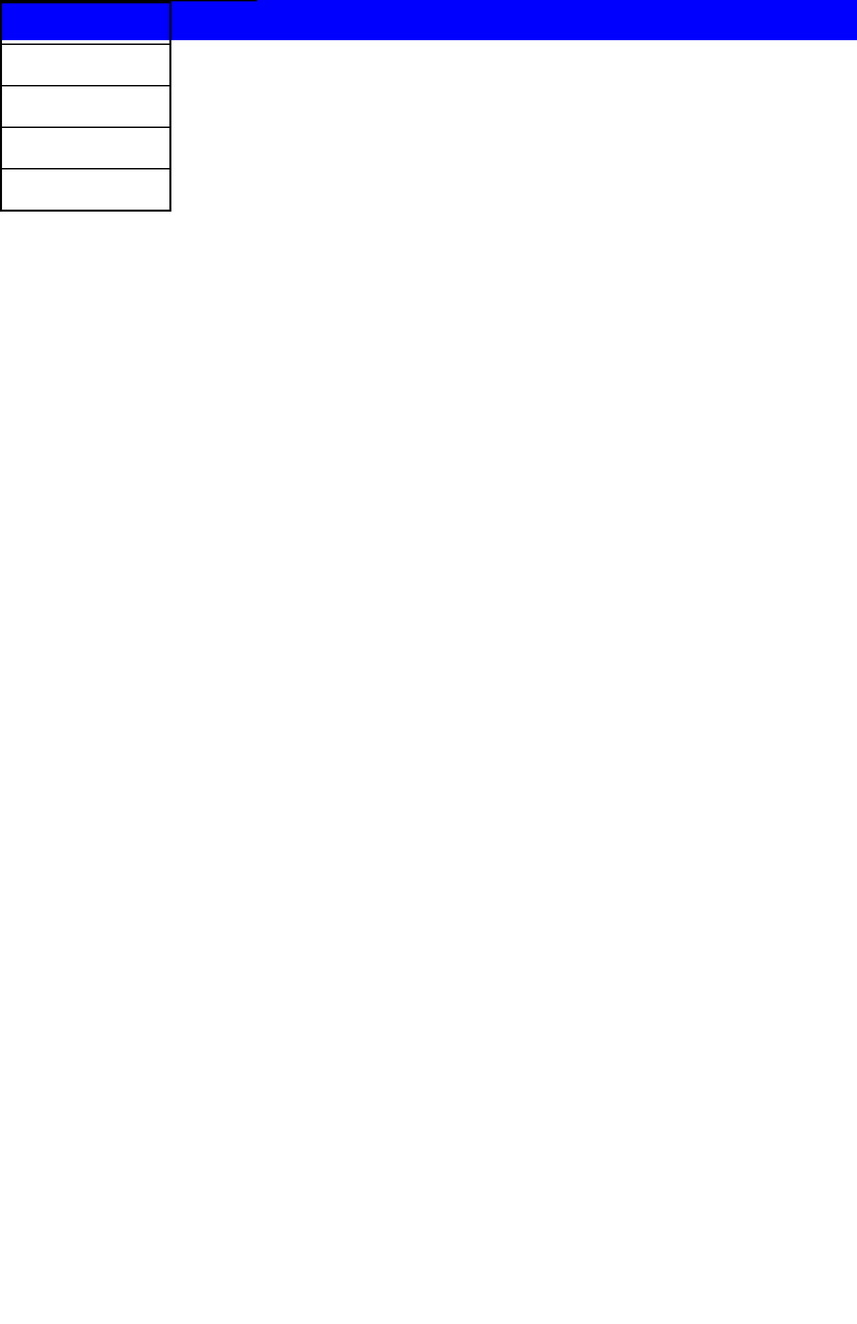
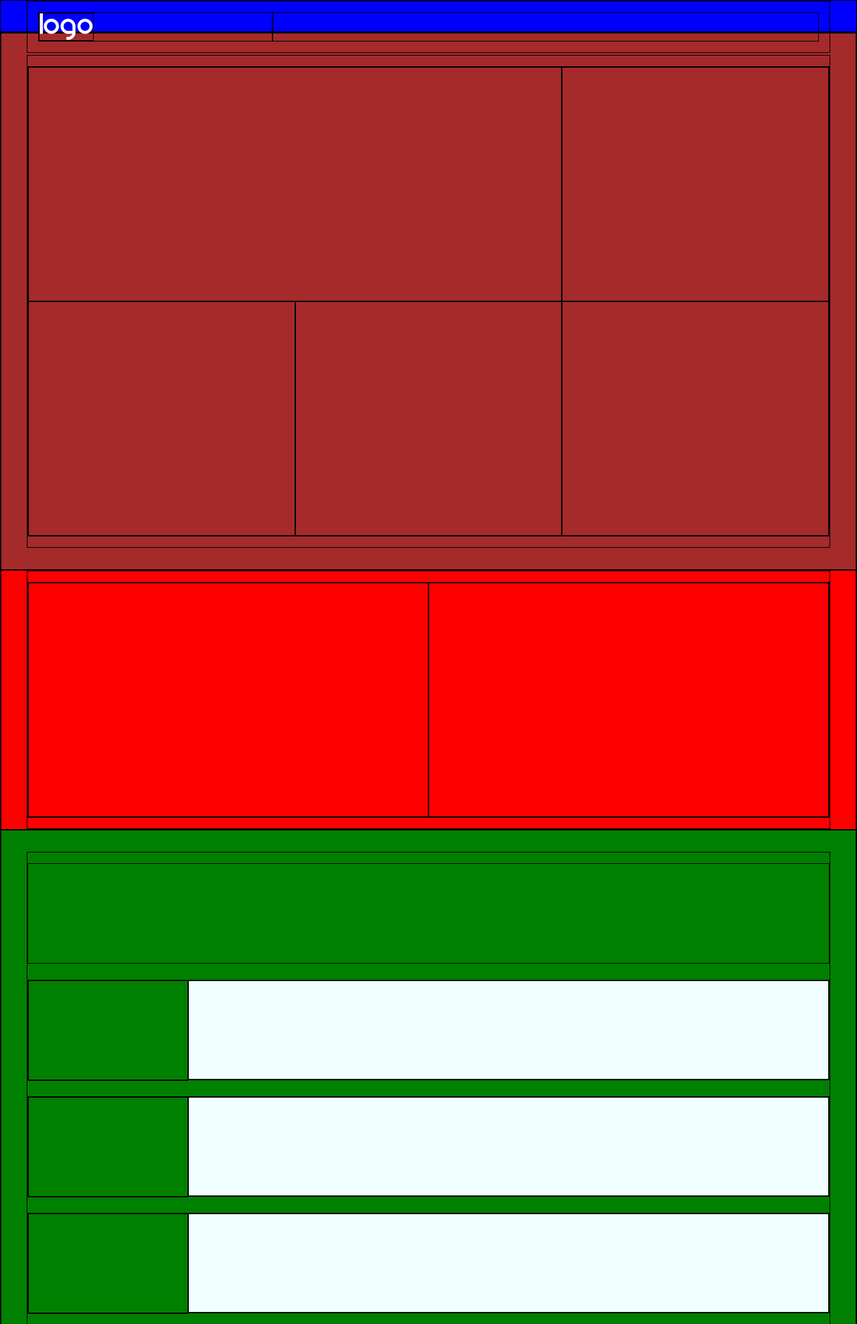
Before and after one commit to SimoneBaca/htmlcss-responsive-layout, a plain HTML site: page index.html in a window 1280 px wide. Shown: the top 1977 px of the page at 67% size. Before the commit the page ends 800 px from the top, so only its background shows below. Drawn offline with Linux system fonts and the light colour scheme.

Commit message:
responsive

```diff
--- a/index.html
+++ b/index.html
@@ -1,65 +1,99 @@
 <!DOCTYPE html>
 <html lang="en">
+
     <head>
+        <title>Document</title>
+
         <meta charset="UTF-8">
         <meta http-equiv="X-UA-Compatible" content="IE=edge">
-    <meta name="viewport" content="width=device-width, initial-scale=1.0">
-    <title>responsive-layout</title>
-    <link rel="stylesheet" href="./style.css">
-    <meta name="viewport" content="width=device-width, initial-scale=1.0">
-    <link rel="preconnect" href="https://fonts.gstatic.com">
-    <link href="https://fonts.googleapis.com/css2?family=Open+Sans:ital,wght@0,400;0,700;0,800;1,400&amp;display=swap" rel="stylesheet">
-
-</head>
-<body>
-    <header id="app_header">
-        <div class="debug">
-            <div class="logo"></div>
-            <div class="menu">
-                <ul>
-                    <li></li>
-                    <li></li>
-                    <li></li>
-                    <li></li>
-                    <li></li>
-                </ul>
-            </div>
 
 
 
+        <link rel="stylesheet"
+            href="https://cdnjs.cloudflare.com/ajax/libs/font-awesome/6.3.0/css/all.min.css"
+            integrity="sha512-SzlrxWUlpfuzQ+pcUCosxcglQRNAq/DZjVsC0lE40xsADsfeQoEypE+enwcOiGjk/bSuGGKHEyjSoQ1zVisanQ=="
+            crossorigin="anonymous" referrerpolicy="no-referrer" />
+        <meta name="viewport" content="width=device-width, initial-scale=1.0">
+        <link rel="stylesheet" href="./style.css">
+    </head>
 
+    <body class="debug">
+
+        <header id="app_header">
+            <nav class="container d_flex">
+                <div class="logo d_flex"> <img src="./img/logo.png" alt=""></div>
+                <div class="menu d_flex">
                 </div>
-
-
-
-
-
-
-
-
-
-
-
+            </nav>
 
         </header>
+
         <main id="app_main">
+            <section class="block-2" id="demo">
                 <div class="container">
-          <div class="row">
-                <div class="col_1"></div>
-                <div class="col_2"></div>
-                <div class="col_3"></div>
-                <div class="col_4"></div>
-                <div class="col_5"></div>
+                    <div class="row mx-minus-1">
+                        <div class="col_12 col_md_8"></div>
+                        <div class="col_12 col_md_4"></div>
+                        <div class="col_12 col_md_4"></div>
+                        <div class="col_12 col_md_4"></div>
+                        <div class="col_12 col_md_4"></div>
                     </div>
                 </div>
-
-
-
+            </section>
+            <section class="block2" id="planning">
+                <div class="container">
+                    <div class="row mx-minus-1">
+                        <div class="col_12 col_md_6"></div>
+                        <div class="col_12 col_md_6"></div>
                     </div>
-
+                </div>
+            </section>
+            <section class="block-2" id="testimonials">
+                <div class="container d_flex">
+                    <div class="section_header mx-minus-1"></div>
+                    <div class="card d_flex mx-minus-1">
+                        <div class="card_img"></div>
+                        <div class="card_content"></div>
+                    </div>
+                    <div class="card d_flex mx-minus-1">
+                        <div class="card_img"></div>
+                        <div class="card_content"></div>
+                    </div>
+                    <div class="card d_flex mx-minus-1">
+                        <div class="card_img"></div>
+                        <div class="card_content"></div>
+                    </div>
+                </div>
+            </section>
+            <section class="block-2" id="benefits">
+                <div class="container">
+                    <div class="row d_flex mx-minus-1">
+                        <div class="col_12 col_md_6 col_lg_4"></div>
+                        <div class="col_12 col_md_6 col_lg_4"></div>
+                        <div class="col_12 col_md_6 col_lg_4"></div>
+                        <div class="col_12 col_md_6 col_lg_4"></div>
+                        <div class="col_12 col_md_6 col_lg_4"></div>
+                        <div class="col_12 col_md_6 col_lg_4"></div>
+                    </div>
+                </div>
+            </section>
+            <section class="block-2" id="about">
+                <div class="container">
+                    <div class="row mx-minus-1">
+                        <div class="col_12 col_md_7 col_lg_9"></div>
+                        <div class="col_12 col_md_5 col_lg_3"></div>
+                    </div>
+                </div>
+            </section>
+            <section class="block-2" id="call_to_action">
+                <div class="container"></div>
+            </section>
         </main>
         <footer id="app_footer">
+            <div class="container"></div>
 
         </footer>
+
     </body>
+
 </html>
--- a/style.css
+++ b/style.css
@@ -137,3 +137,59 @@ img {
 #app_footer .container {
     padding: 1rem 0;
 }
+
+/*responsive*/
+
+@media screen and (min-width: 768px) {
+    .col_md_4 {
+        width: calc(100% / 12 * 4);
+    }
+
+    .col_md_5 {
+        width: calc(100% / 12 * 5);
+    }
+
+    .col_md_6 {
+        width: calc(100% / 12 * 6);
+    }
+
+    .col_md_7 {
+        width: calc(100% / 12 * 7);
+    }
+
+    .col_md_8 {
+        width: calc(100% / 12 * 8);
+    }
+
+    #testimonials .card {
+        flex-direction: row;
+    }
+
+    #testimonials .card_img {
+        width: 20%;
+    }
+
+    #testimonials .card_content {
+        width: 80%;
+    }
+
+}
+
+@media screen and (min-width: 1200px) {
+    #app_header .menu {
+        width: 70%;
+    }
+
+    .col_lg_3 {
+        width: calc(100% / 12 * 3);
+    }
+
+    .col_lg_4 {
+        width: calc(100% / 12 * 4);
+    }
+
+    .col_lg_9 {
+        width: calc(100% / 12 * 9);
+    }
+
+}
```
Lines whose indentation alone changed are shown as unchanged.
